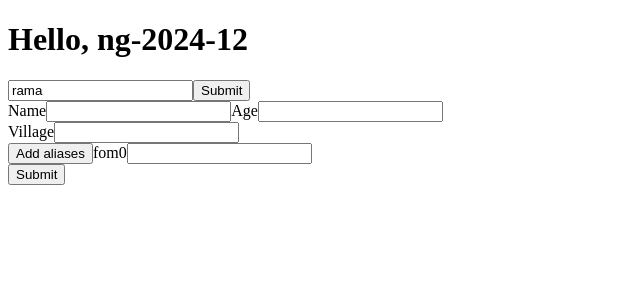
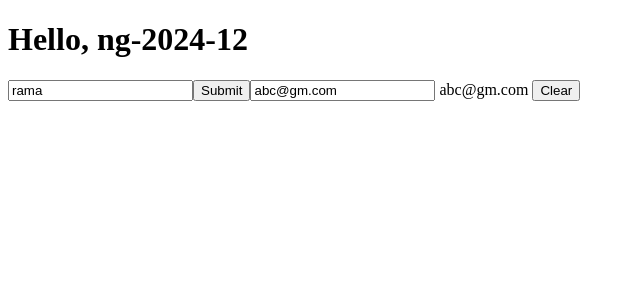
Before and after one commit to Rrrummadi2020/angular-empty, an Angular app: page / in a window 1280 px wide. Shown: the top 300 px of the page, without its empty margins (0-640 px from the left). Built offline with nearby package versions, Linux system fonts and the light colour scheme; no server answers.

Commit message:
on Reset initial vallue will set

```diff
--- a/src/app/app.component.html
+++ b/src/app/app.component.html
@@ -7,4 +7,5 @@
 <input type="text" [formControl]="name" placeholder="Enter name"/>
 <button (click)="getName()">Submit</button>
 
-<app-reactive-form></app-reactive-form>
+<!-- <app-reactive-form></app-reactive-form> -->
+ <app-type-reactive-form></app-type-reactive-form>
--- /dev/null
+++ b/src/app/type-reactive-form/type-reactive-form.component.html
@@ -0,0 +1,3 @@
+<input type="text" [formControl]="email" />
+{{ email.value }}
+<button (click)="resetForm()">Clear</button>
--- /dev/null
+++ b/src/app/type-reactive-form/type-reactive-form.component.ts
@@ -0,0 +1,18 @@
+import { Component } from '@angular/core';
+import { FormControl, ReactiveFormsModule } from '@angular/forms';
+
+@Component({
+  selector: 'app-type-reactive-form',
+  standalone: true,
+  imports: [ReactiveFormsModule],
+  templateUrl: './type-reactive-form.component.html',
+  styleUrl: './type-reactive-form.component.scss'
+})
+export class TypeReactiveFormComponent {
+  email = new FormControl('abc@gm.com', {nonNullable:true});
+  resetForm() {
+    this.email.reset(); // if nonNullable is true; on Reset  ,it will have default value provided
+    console.log(this.email.value);
+
+  }
+}
```
Also changed, not shown: src/app/app.component.ts (+7 -5 lines), src/app/type-reactive-form/type-reactive-form.component.scss (added), 1 other file (tests, documents, lock files or other folders).
